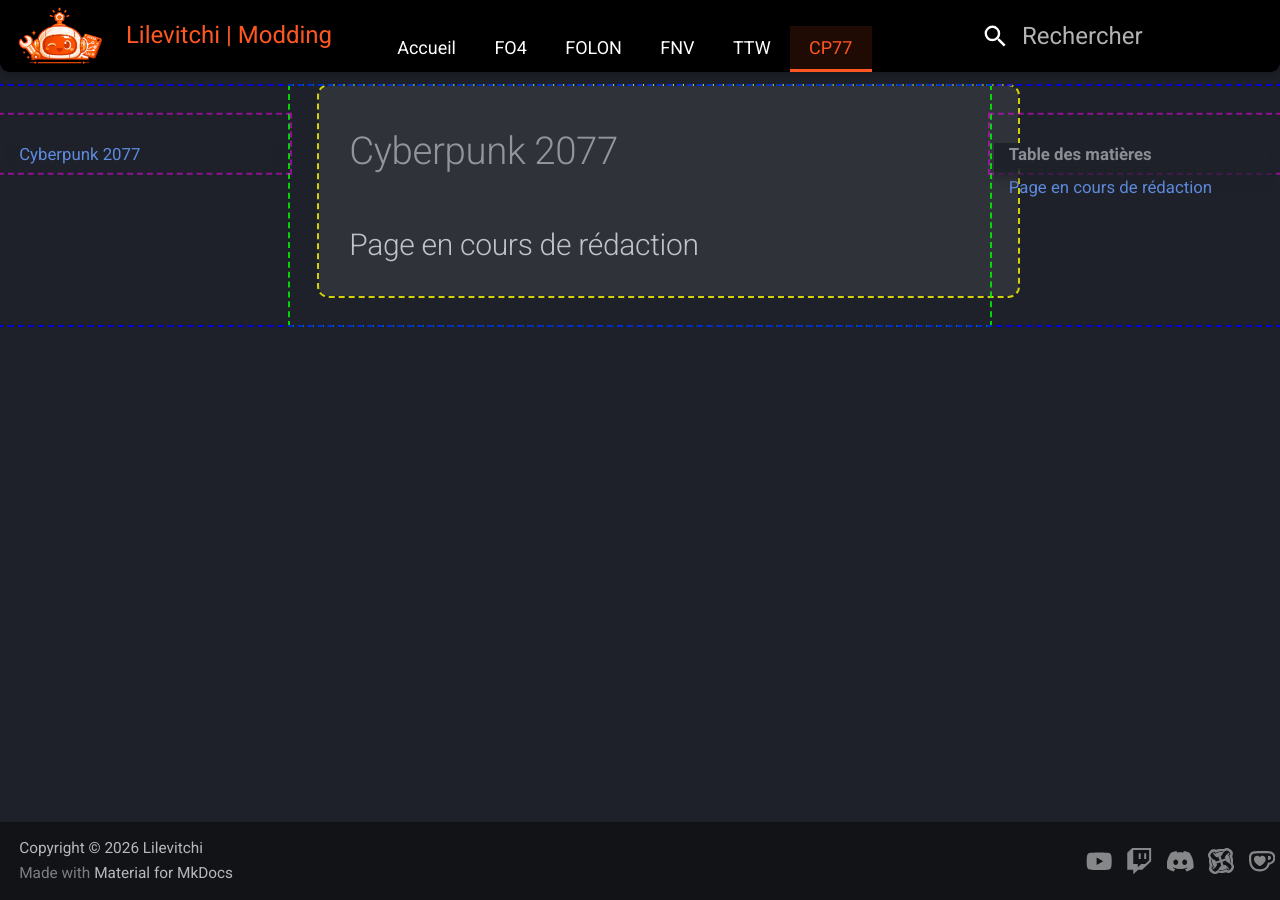
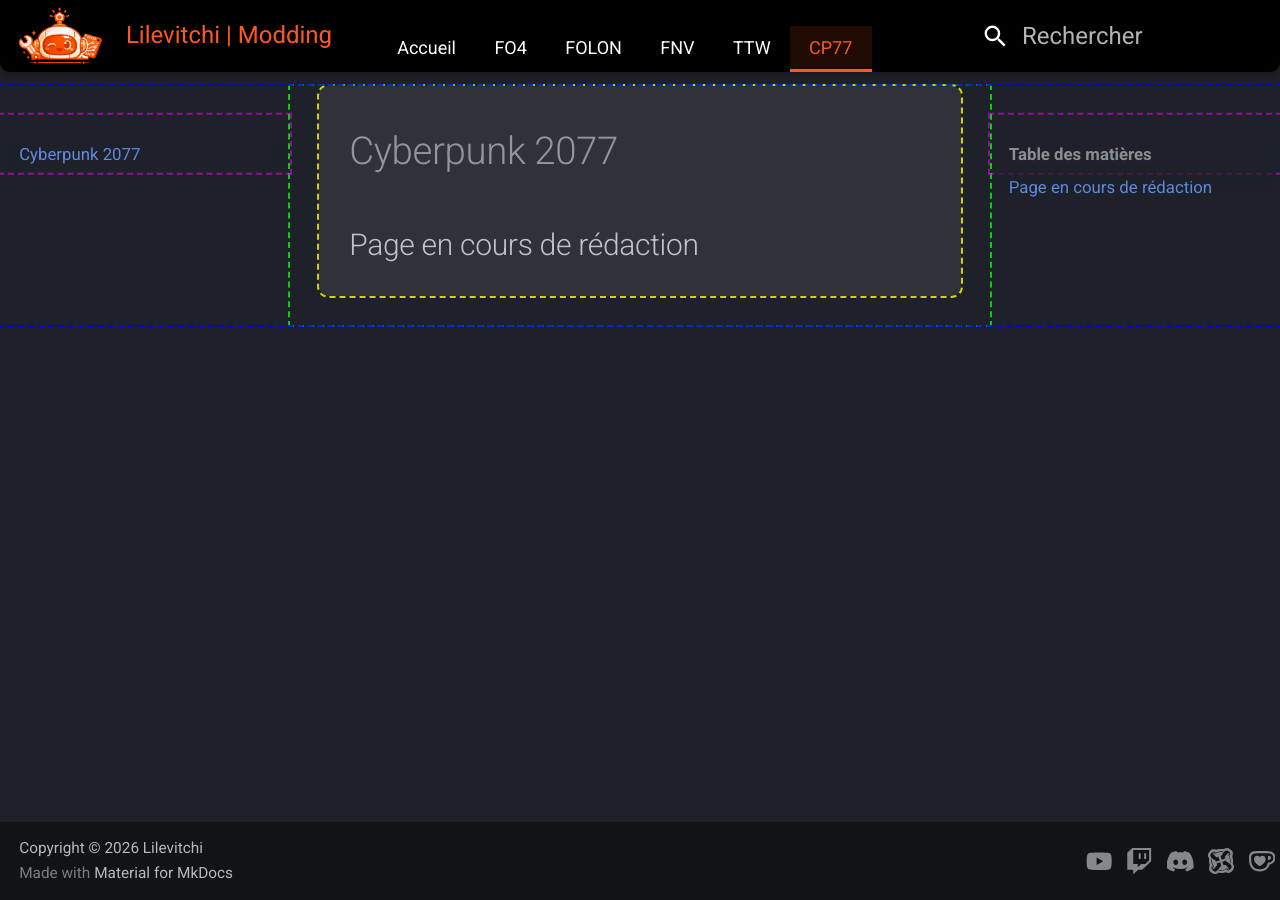
Before and after one commit to Lilevitchi/lilevitchi.github.io, an MkDocs documentation site: the page built from docs/cyberpunk/index.md, in a window 1280 px wide. Built offline with MkDocs 1.6.1 and Material for MkDocs 9.7.7, drawn with Linux system fonts in a browser that asks for light colours.

Commit message:
Update extra.css

```diff
--- a/docs/stylesheets/extra.css
+++ b/docs/stylesheets/extra.css
@@ -270,8 +270,6 @@
 }
 
 [data-md-color-scheme] .md-content__inner {
-    max-width: none;
-    width: 100%;
     padding: var(--space-lg);
     background-color: var(--tab-bg-hover);
     border-radius: var(--radius-sm);
```
